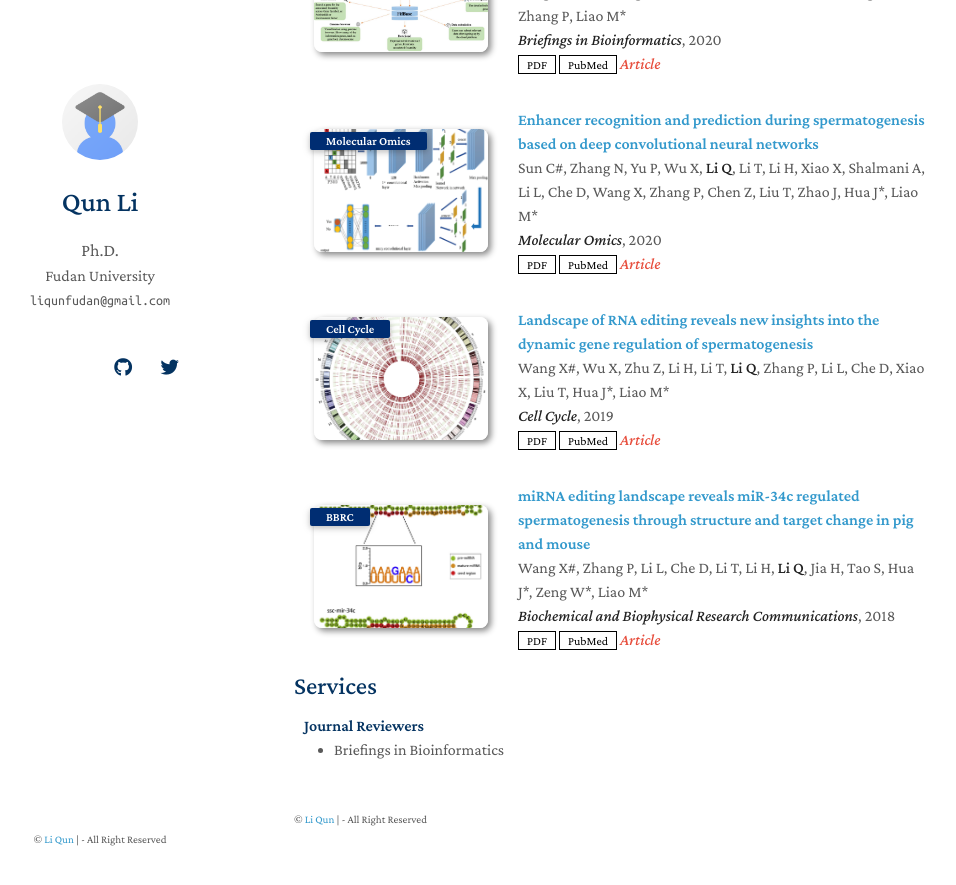
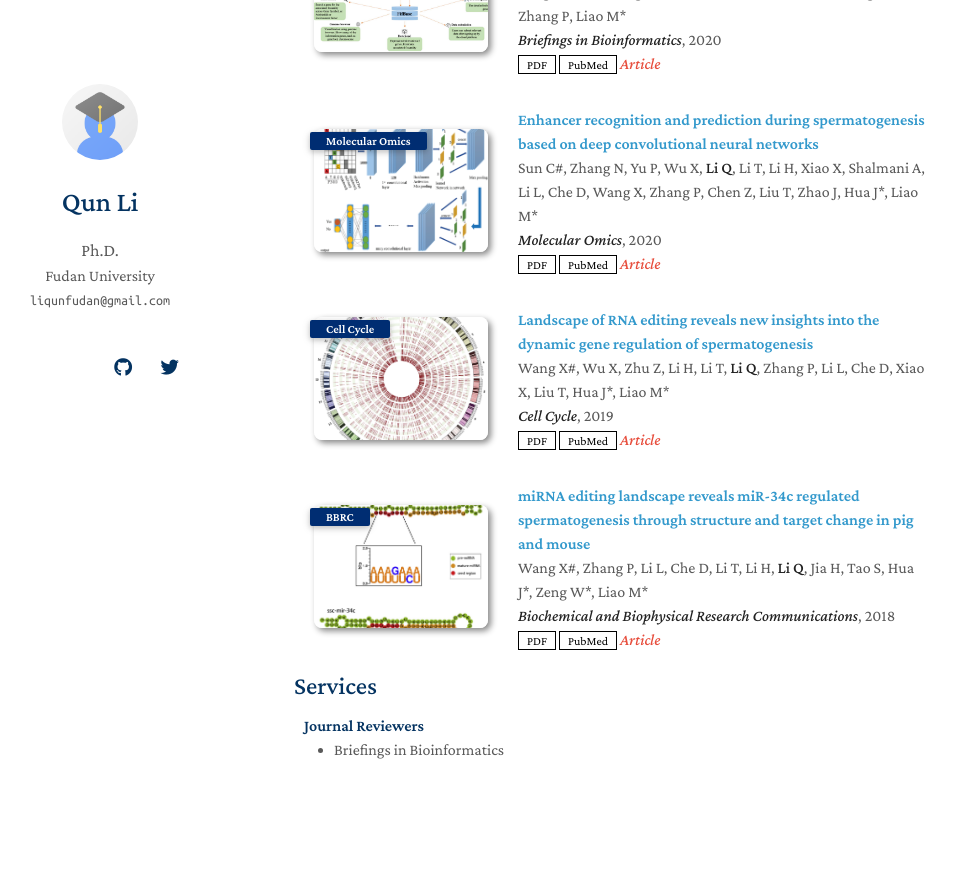
Before and after one commit to liqunbio/liqunbio.github.io, a Jekyll site: the page built from index.md, in a window 1280 px wide and 900 px high, scrolled down 2607 px. Shown: the top 885 px of the window, without its empty margins (176-1132 px from the left). Built offline with Jekyll 4.4.1, drawn with Linux system fonts in a browser that asks for light colours; nearby versions of some CDN libraries; a style sheet for code colours, icons or effects is not loaded; our own code applies the rules of GitHub Pages for plain Markdown files; after the commit the page ends 3463 px from its top, so only the background shows below that.

Commit message:
Update homepage.html

```diff
--- a/_layouts/homepage.html
+++ b/_layouts/homepage.html
@@ -89,13 +89,13 @@
 
       <br>
 
-      {% if site.enable_footnote %}
+     <!-- {% if site.enable_footnote %}
       <p><small> © <a href="mailto:liqunfudan@gmail.com">Li Qun</a> | - All Right Reserved </small></p>
-      {% endif %}
+      {% endif %} -->
 
       </section>
       <footer>
-        <p><small> © <a href="mailto:liqunfudan@gmail.com">Li Qun</a> | - All Right Reserved </small></p>
+
       </footer>
     </div>
     <script src="{{ "/assets/js/scale.fix.js" | relative_url }}"></script>
```
